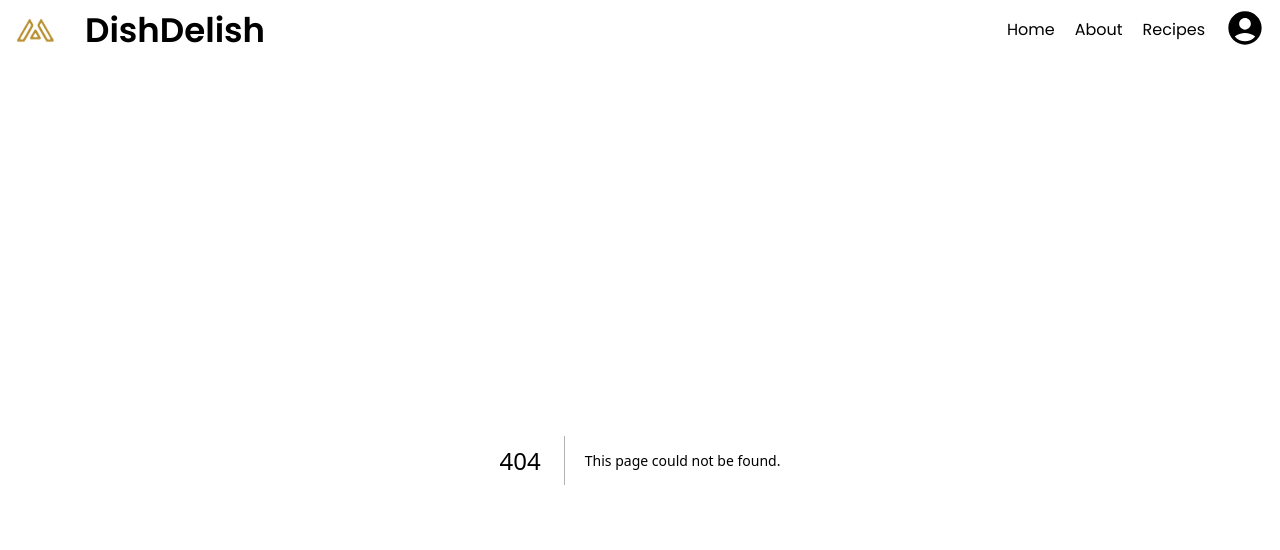
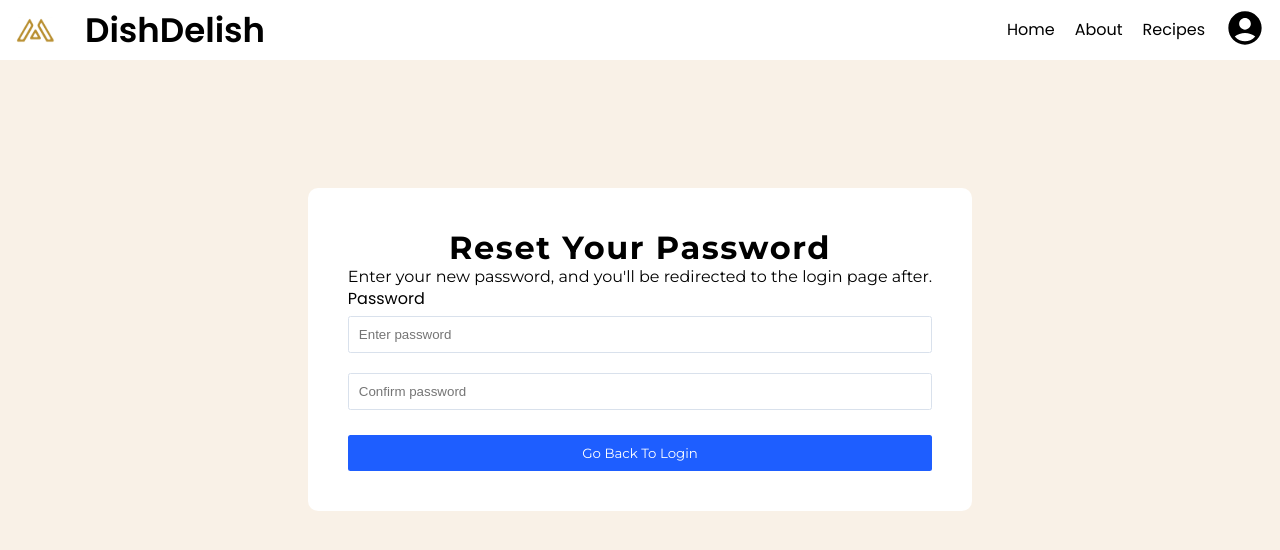
Before and after one commit to audsostrom/dishdelish, a Next.js app: page /reset-password in a window 1280 px wide. Before the commit this address had no page. Shown: the top 550 px of the page. Built offline with nearby package versions, Linux system fonts and the light colour scheme.

Commit message:
added new pages

```diff
--- /dev/null
+++ b/app/forgot-password/forgot-password.css
@@ -0,0 +1,40 @@
+.forgot-password-container {
+   display: flex;
+   flex-direction: column;
+   align-items: center;
+}
+.forgot-password-wrapper {
+   background: white;
+   margin-top: 10%;
+   padding: 40px;
+   border-radius: 10px;
+   font-family: 'Montserrat';
+}
+@media only screen and (max-width: 650px) {
+   .forgot-password-wrapper {
+      background: white;
+      margin-top: 10%;
+      padding: 40px;
+      border-radius: 10px;
+      font-family: 'Montserrat';
+      margin: 5%;
+   }
+}
+
+.forgot-password-header {
+   font-weight: 700;
+   letter-spacing: 0.05em;
+   text-align: center;
+   font-size: 32px;
+}
+.forgot-password-subheader {
+   font-weight: 300;
+   letter-spacing: 0.01em;
+   font-size: 20px;
+   margin-top: 10px;
+   margin-bottom: 40px;
+}
+
+.sign-in-button {
+   margin-top: 10px;
+}
--- /dev/null
+++ b/app/reset-password/page.js
@@ -0,0 +1,53 @@
+import Link from 'next/link';
+import { Form } from '../../components/form/form';
+import { signIn } from '../auth';
+import { sendEmail } from '../mail';
+import { SubmitButton } from '../../components/submit-button/submit-button';
+import './reset-password.css'
+import { redirect } from 'next/navigation';
+
+export default function ForgotPassword() {
+  return (
+    <div className="forgot-password-container">
+      <div className="forgot-password-wrapper">
+        <div className='forgot-password-header'>
+          Reset Your Password
+        </div>
+        <form
+         action={async () => {
+            'use server';
+            redirect('/login');
+         }}
+    >
+      <div>Enter your new password, and you'll be redirected to the login page after.</div>
+      <div className='password-input-wrapper'>
+        <label
+          htmlFor="password"
+        >
+          Password
+        </label>
+        <input
+          id="password"
+          name="password"
+          type="password"
+          placeholder="Enter password"
+          required
+          className="input-box"
+        />
+        <input
+          id="confirm-password"
+          name="confirm-password"
+          type="confirm-password"
+          placeholder="Confirm password"
+          required
+          className="input-box"
+        />
+      </div>
+         <div className="sign-in-button">
+            <SubmitButton>Go Back To Login</SubmitButton>
+          </div>
+      </form>
+      </div>
+    </div>
+  );
+}
--- /dev/null
+++ b/app/reset-password/reset-password.css
@@ -0,0 +1,40 @@
+.forgot-password-container {
+   display: flex;
+   flex-direction: column;
+   align-items: center;
+}
+.forgot-password-wrapper {
+   background: white;
+   margin-top: 10%;
+   padding: 40px;
+   border-radius: 10px;
+   font-family: 'Montserrat';
+}
+@media only screen and (max-width: 650px) {
+   .forgot-password-wrapper {
+      background: white;
+      margin-top: 10%;
+      padding: 40px;
+      border-radius: 10px;
+      font-family: 'Montserrat';
+      margin: 5%;
+   }
+}
+
+.forgot-password-header {
+   font-weight: 700;
+   letter-spacing: 0.05em;
+   text-align: center;
+   font-size: 32px;
+}
+.forgot-password-subheader {
+   font-weight: 300;
+   letter-spacing: 0.01em;
+   font-size: 20px;
+   margin-top: 10px;
+   margin-bottom: 40px;
+}
+
+.sign-in-button {
+   margin-top: 10px;
+}
```
Also changed, not shown: app/forgot-password/page.js (added, +55 -0 lines), app/profile/settings/settings.css (+11 -9 lines), app/profile/settings/settings.js (+18 -26 lines).
